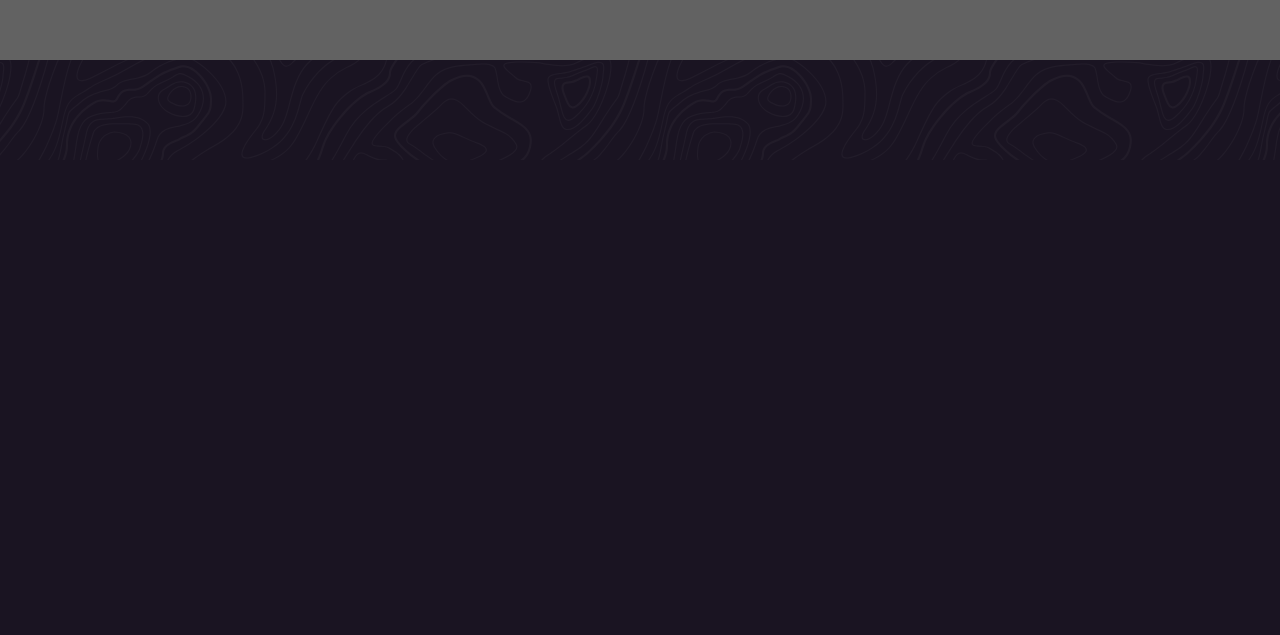
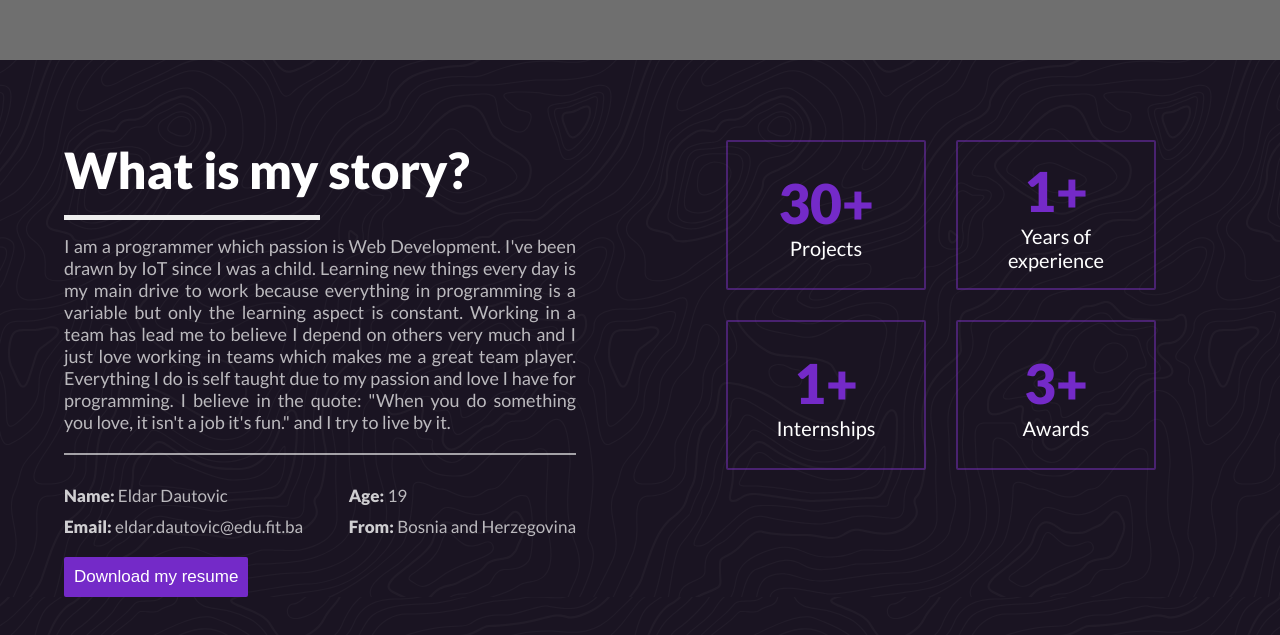
Before and after one commit to eldardautovic/eldardautovic.github.io, a Next.js app: page / in a window 1280 px wide. Shown: the part 1353-1988 px from the top of the page. Before the commit the page ends 1513 px from the top, so only its background shows below. Built offline with nearby package versions, Linux system fonts and the light colour scheme.

Commit message:
Created about me section

```diff
--- /dev/null
+++ b/components/AboutMe.jsx
@@ -0,0 +1,60 @@
+import style from '../styles/AboutMe.module.css';
+
+const AboutMe = () => {
+    return (
+        <div className={style.container}>
+            <div className={style.content}>
+                <h1 className={style.header}>
+                    What is my story?
+                </h1>
+                <div className={style.line}></div>
+
+                <p className={style.paragraph}>
+                    I am a programmer which passion is Web Development. I've been drawn by IoT
+                    since I was a child. Learning new things every day is my main drive to work
+                    because everything in programming is a variable but only the learning aspect
+                    is constant. Working in a team has lead me to believe I depend on others very
+                    much and I just love working in teams which makes me a great team player.
+                    Everything I do is self taught due to my passion and love I have for programming.
+                    I believe in the quote: "When you do something you love, it isn't a job it's fun."
+                    and I try to live by it.
+                </p>
+                <div className={style.secondLine}></div>
+                <ul className={style.informationList}>
+                    <li className={style.informationItem}>
+                        <h1><span>Name:</span> Eldar Dautovic</h1>
+                        <h1><span>Email:</span> eldar.dautovic@edu.fit.ba</h1>
+                    </li>
+                    <li className={style.informationItem}>
+                        <h1><span>Age:</span> 19</h1>
+                        <h1><span>From:</span> Bosnia and Herzegovina</h1>
+                    </li>
+                </ul>
+                <button className={style.button}>
+                    <a href="/downloadables/resume.pdf" download="Eldar-Dautovic-CV">Download my resume</a>
+                </button>
+            </div>
+            <ul className={style.rightSide}>
+                <li className={style.listItem}>
+                    <h1 className={style.itemHeader}>30+</h1>
+                    <p className={style.itemParagraph}>Projects</p>
+                </li>
+                <li className={style.listItem}>
+                    <h1 className={style.itemHeader}>1+</h1>
+                    <p className={style.itemParagraph}>Years of experience</p>
+                </li>
+                <li className={style.listItem}>
+                    <h1 className={style.itemHeader}>1+</h1>
+                    <p className={style.itemParagraph}>Internships</p>
+                </li>
+                <li className={style.listItem}>
+                    <h1 className={style.itemHeader}>3+</h1>
+                    <p className={style.itemParagraph}>Awards</p>
+                </li>
+            </ul>
+
+        </div>
+    )
+}
+
+export default AboutMe
--- a/pages/index.js
+++ b/pages/index.js
@@ -2,6 +2,7 @@ import Head from 'next/head';
 import NavBar from '../components/NavBar';
 import Hero from '../components/Hero';
 import Description from '../components/Description';
+import AboutMe from '../components/AboutMe';
 
 export default function Home() {
   return (
@@ -14,6 +15,7 @@ export default function Home() {
       <NavBar />
       <Hero />
       <Description />
+      <AboutMe />
 
 
     </div>
--- /dev/null
+++ b/styles/AboutMe.module.css
@@ -0,0 +1,161 @@
+.container {
+    width: 90vw;
+    margin: 80px auto;
+    display: flex;
+    justify-content: space-between;
+}
+
+.header {
+    font-size: 50px;
+}
+
+.line {
+    width: 20vw;
+    height: 5px;
+    background-color: var(--white);
+    margin: 15px 0;
+}
+
+.secondLine {
+    width: 40vw;
+    height: 2px;
+    margin-top: 20px;
+    background-color: rgba(255, 255, 255, 0.603);
+}
+
+.paragraph {
+    width: 40vw;
+    text-align: justify;
+    font-size: 18px;
+    opacity: .7;
+}
+
+.rightSide {
+    display: flex;
+    justify-content: center;
+    flex-wrap: wrap;
+    width: 550px;
+    list-style-type: none;
+    gap: 30px;
+    height: 0;
+}
+
+.listItem {
+    display: flex;
+    flex-direction: column;
+    justify-content: center;
+    align-items: center;
+    width: 200px;
+    height: 150px;
+    background-color: transparent;
+    border: 2px solid rgba(126, 50, 202, 0.466);
+    border-radius: 2px;
+}
+
+.itemHeader {
+    font-size: 55px;
+    color: var(--purple);
+}
+.itemParagraph {
+    font-size: 20px;
+}
+
+.itemParagraph:nth-child(2) {
+    width: 100px;
+    text-align: center;
+}
+
+.informationList {
+    margin-top: 30px;
+    display: flex;
+    justify-content: space-between;
+    width: 40vw;
+    color: rgba(255, 255, 255, 0.705);
+    list-style-type: none;
+}
+
+
+.informationItem{
+    display: flex;
+    flex-direction: column;
+    font-size: 17px;
+}
+
+.informationItem h1 {
+    font-size: 17px;
+    font-weight: var(--font-regular);
+    margin-bottom: 10px;
+}
+
+.informationItem h1 span {
+    font-weight: var(--font-bold);
+    color: rgba(255, 255, 255, 0.794);
+}
+
+.button{
+    margin-top: 10px;
+    padding: 10px;
+    background-color: var(--purple);
+    border-radius: 2px;
+    font-size: 17px;
+    transition: .8s ease all;
+}
+
+.button:hover{
+    background-color: rgb(134, 55, 212);
+}
+
+@media screen and (max-width: 500px) {
+
+    .container {
+        flex-direction: column;
+        justify-content: center;
+    }
+
+    .paragraph {
+        width: 100%;
+    }
+
+    .rightSide{
+        margin-top: 30px;
+        justify-content: left;
+        width: 350px;
+    }
+
+    .listItem{
+        width: 150px;
+        height: 100px;
+    }
+
+    .listItem:nth-child(1),
+    .listItem:nth-child(3) {
+        margin-left: 0;
+    }
+
+    .itemHeader {
+        font-size: 40px;
+    }
+
+    .itemParagraph {
+        font-size: 15px;
+    }
+
+    .informationList {
+        width: 100%;
+        flex-direction: column;
+
+    }
+
+    .informationList h1 {
+        font-size: 15px;
+    }
+
+    .secondLine {
+        width: 100%;
+    }
+
+    .button {
+        margin-top: 30px;
+    }
+
+}
--- a/styles/Description.module.css
+++ b/styles/Description.module.css
@@ -1,5 +1,5 @@
 .container {
-    margin: 100px 0;
+    margin: 100px 0 0 0;
     height: 80vh;
     background-color: rgb(0, 0, 0);
     display: flex;
```
Also changed, not shown: 1 other file (tests, documents, lock files or other folders).
